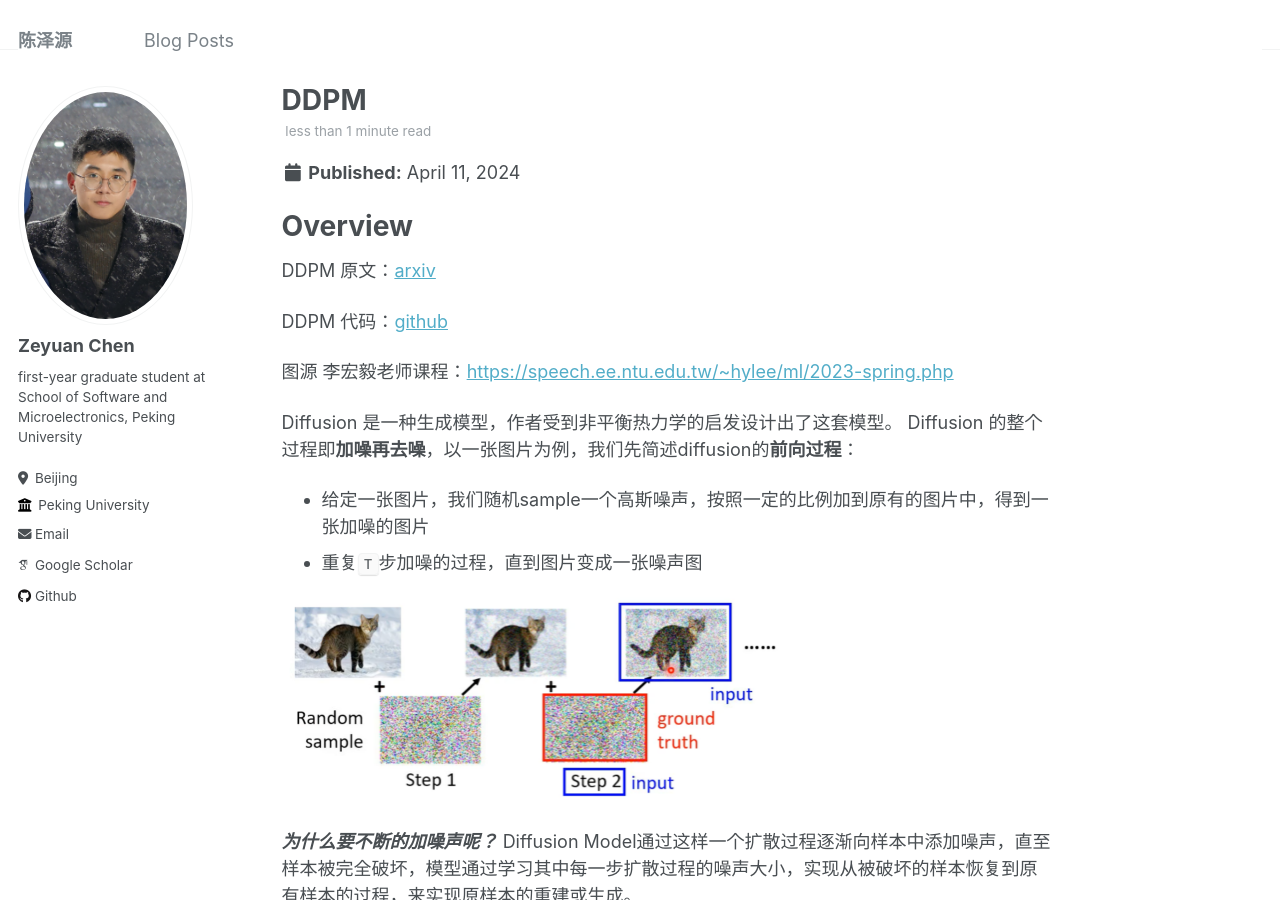
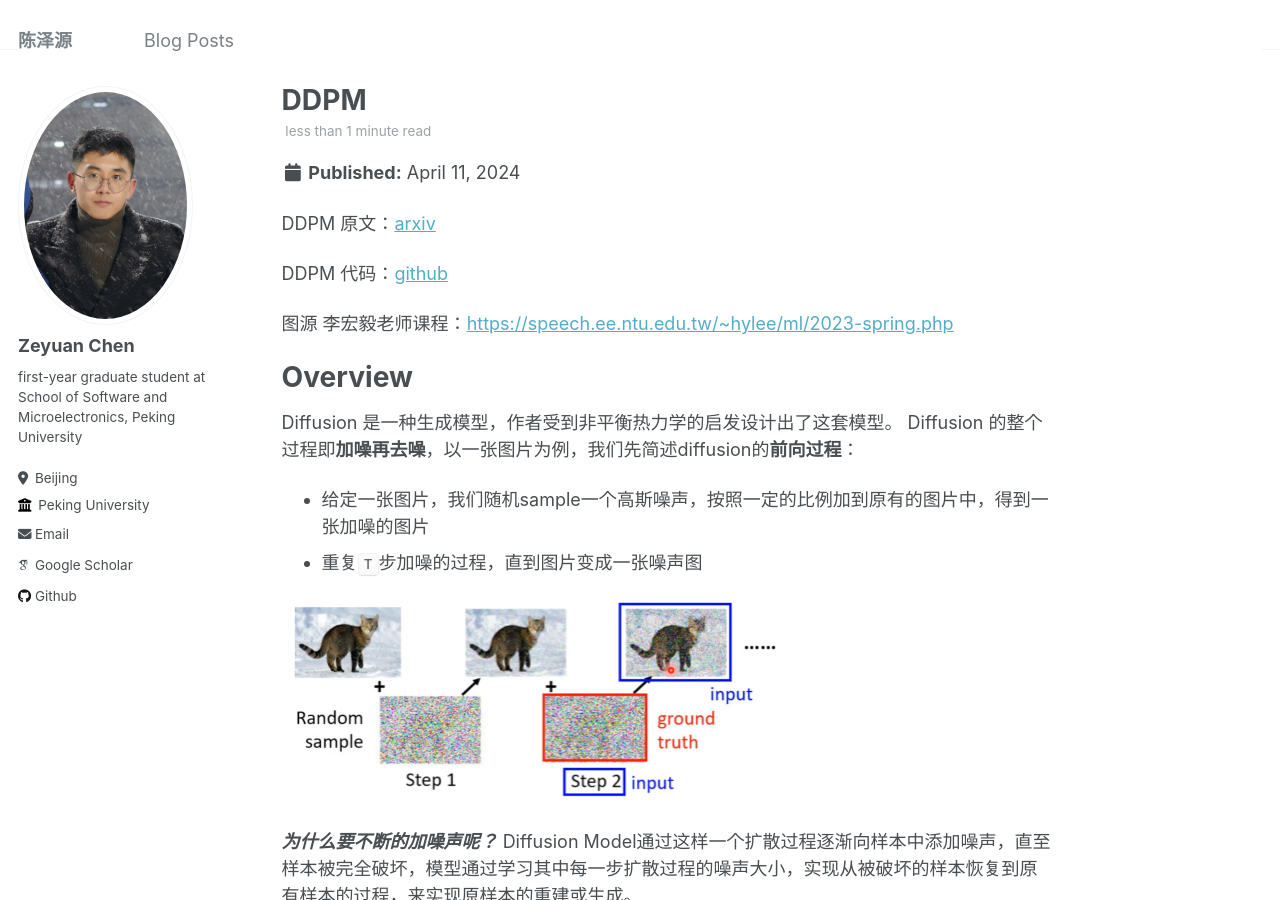
Before and after one commit to chenzyn/chenzyn.github.io, a Jekyll site: the page built from _posts/2024-04-10-diffusion.md, in a window 1280 px wide and 900 px high. Built offline with Jekyll 4.4.1, drawn with Linux system fonts in a browser that asks for light colours; some web fonts are replaced.

Commit message:
upload DDPM

```diff
--- a/_posts/2024-04-10-diffusion.md
+++ b/_posts/2024-04-10-diffusion.md
@@ -8,16 +8,15 @@ tags:
   - DDPM
 ---
 
-
-Overview
-===
-
 DDPM 原文：[arxiv](https://arxiv.org/pdf/2006.11239.pdf)
 
 DDPM 代码：[github](https://github.com/hojonathanho/diffusion)
 
 图源 李宏毅老师课程：[https://speech.ee.ntu.edu.tw/~hylee/ml/2023-spring.php](https://speech.ee.ntu.edu.tw/~hylee/ml/2023-spring.php)
 
+
+Overview
+===
 
 Diffusion 是一种生成模型，作者受到非平衡热力学的启发设计出了这套模型。
 Diffusion 的整个过程即**加噪再去噪**，以一张图片为例，我们先简述diffusion的**前向过程**：
```
